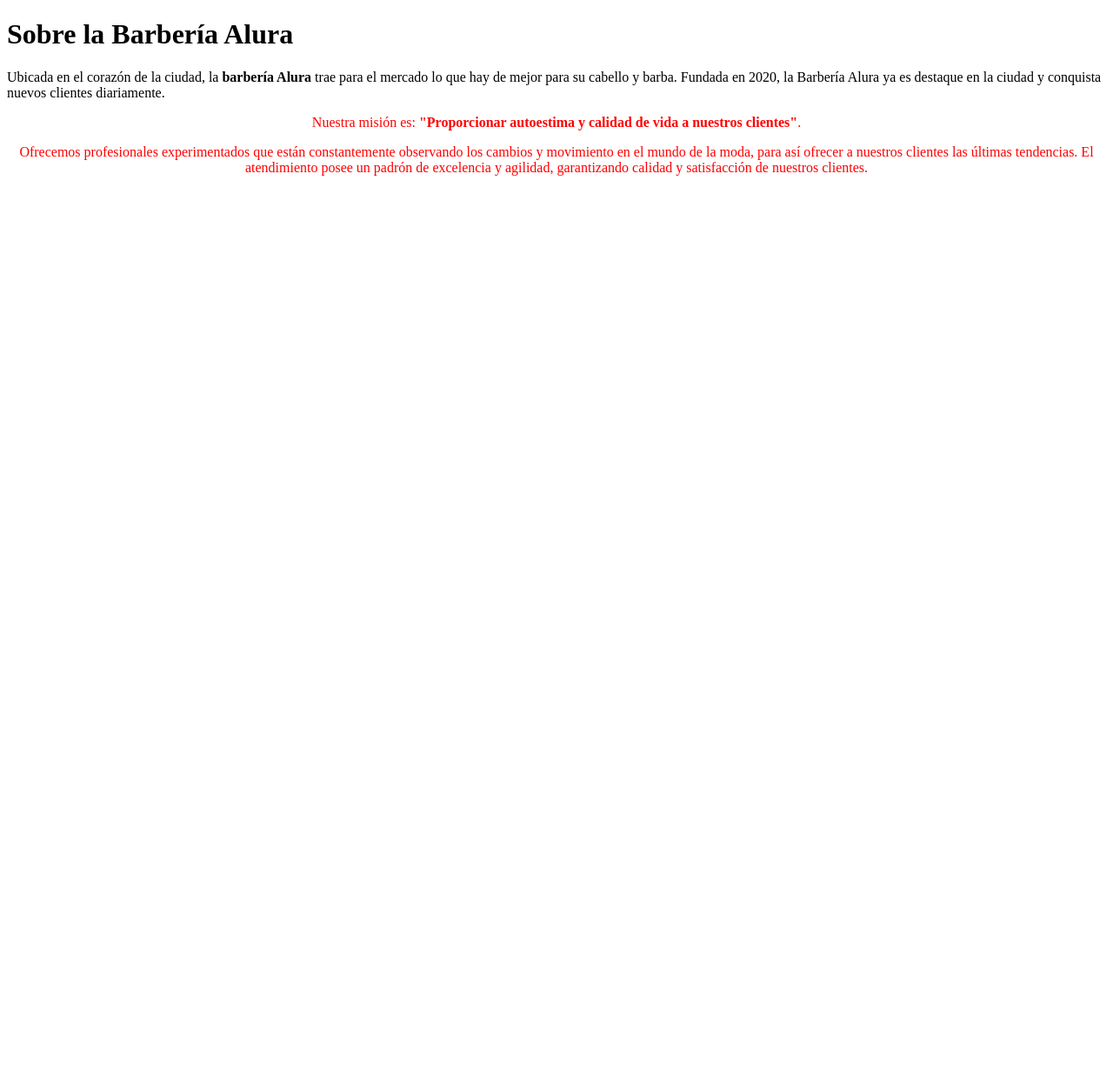
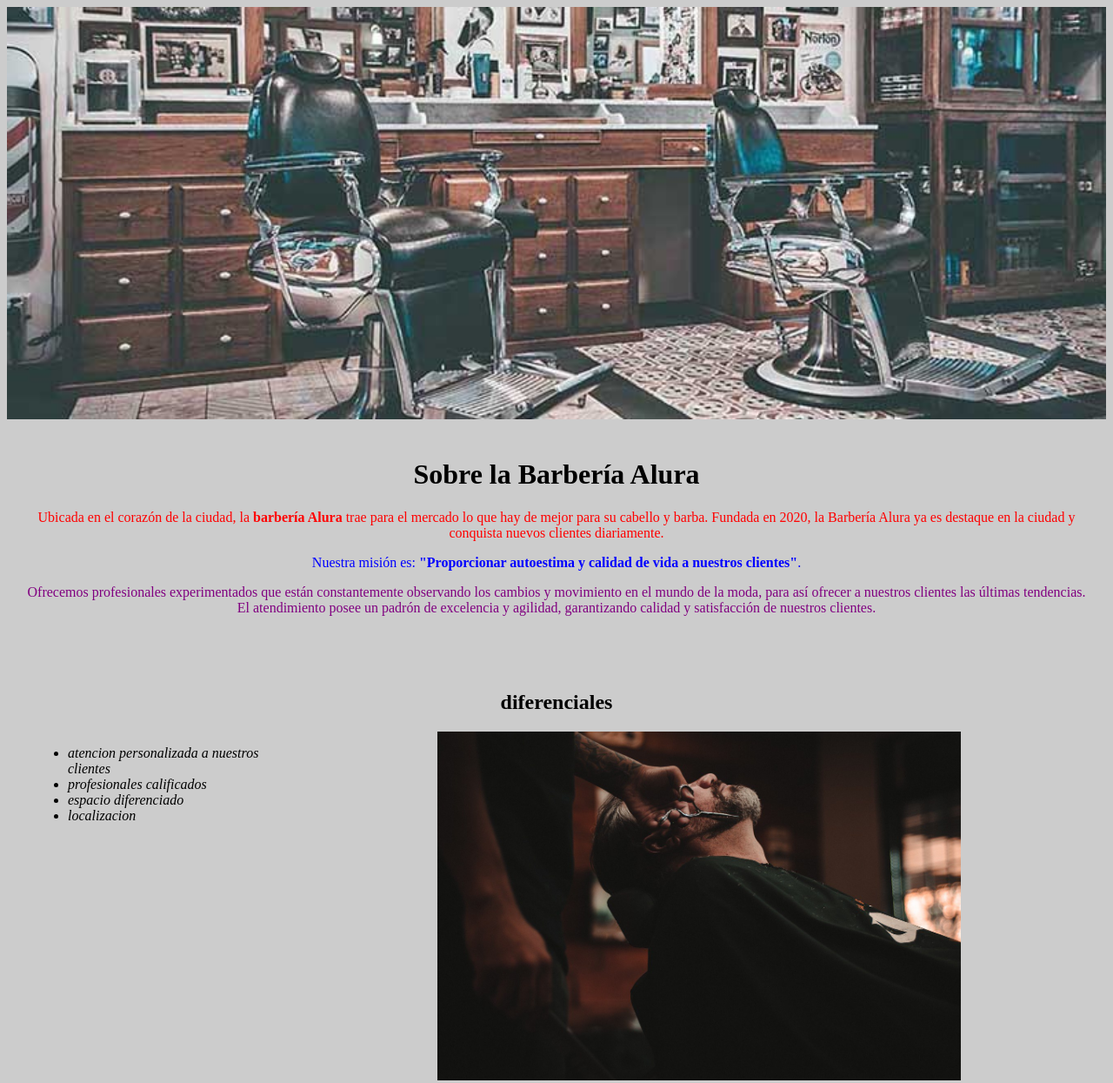
Before and after one commit to MarcosAlejandroRodriguez/One-Oracle-HTML5-CSS3, a plain HTML site: page index.html in a window 1280 px wide. Shown: the whole page at 87% size. Before the commit the page ends 800 px from the top, so only its background shows below. Drawn offline with Linux system fonts and the light colour scheme.

Commit message:
update2img

```diff
--- a/index.html
+++ b/index.html
@@ -6,16 +6,34 @@
     <link href="style.css" rel="stylesheet" type="text/css">
 </head>
 <body>
-    <h1>Sobre la Barbería Alura</h1>
+    <img src="img/banner.jpg" class="imgbanner">
 
-    Ubicada en el corazón de la ciudad, la <strong>barbería Alura</strong> trae para el mercado lo que hay de mejor para su cabello y barba.
-    Fundada en 2020, la Barbería Alura ya es destaque en la ciudad y conquista nuevos clientes diariamente. </p>
+    <div class="principal">
 
-    <p><em></em>Nuestra misión es: <strong>"Proporcionar autoestima y calidad de vida a nuestros clientes"</strong>.</em></p>
+        <h1>Sobre la Barbería Alura</h1>
 
-    <p>Ofrecemos profesionales experimentados que están constantemente observando los cambios y movimiento en el mundo de la moda,
-    para así ofrecer a nuestros clientes las últimas tendencias.
-    El atendimiento posee un padrón de excelencia y agilidad, garantizando calidad y satisfacción de nuestros clientes. </p>
+        <p id="mision">Ubicada en el corazón de la ciudad, la <strong>barbería Alura</strong> trae para el mercado lo que hay de mejor para su cabello y barba.
+        Fundada en 2020, la Barbería Alura ya es destaque en la ciudad y conquista nuevos clientes diariamente. </p>
 
+        <p class="parrafo2"><em></em>Nuestra misión es: <strong>"Proporcionar autoestima y calidad de vida a nuestros clientes"</strong>.</em></p>
+
+        <p class="parrafo3">Ofrecemos profesionales experimentados que están constantemente observando los cambios y movimiento en el mundo de la moda,
+        para así ofrecer a nuestros clientes las últimas tendencias.
+        El atendimiento posee un padrón de excelencia y agilidad, garantizando calidad y satisfacción de nuestros clientes. </p>
+
+    </div>
+
+    <div class="secundario">
+        <h2>diferenciales</h2>
+        <ul class="listaul">
+            <li class="lista">atencion personalizada a nuestros clientes</li>
+            <li class="lista">profesionales calificados</li>
+            <li class="lista">espacio diferenciado</li>
+            <li class="lista">localizacion</li>
+        </ul>
+
+        <img src="img/diferenciales.jpg" class="imgdiferenciales">
+
+    </div>
 </body>
 </html>
--- a/style.css
+++ b/style.css
@@ -1,4 +1,54 @@
-p {
+body {
+    background-color: #CCCCCC;
+}
+
+.imgbanner {
+    width: 100%;
+}
+
+.principal{
+    padding: 20px;
+}
+
+h1 {
+    text-align: center;
+}
+
+#mision {
     text-align: center;
     color: red;
 }
+
+.parrafo2 {
+    text-align: center;
+    color: blue;
+}
+
+.parrafo3 {
+    text-align: center;
+    color: purple;
+}
+
+h2 {
+    text-align: center;
+}
+
+.secundario{
+    padding: 30px;
+}
+
+.listaul{
+    display: inline-block;
+    vertical-align: top;
+    width: 20%;
+    margin-right: 15%;
+
+}
+
+.lista{
+    font-style: italic;
+}
+
+.imgdiferenciales{
+    width: 50%;
+}
```
Also changed, not shown: img/banner.jpg (added), img/diferenciales.jpg (added).
